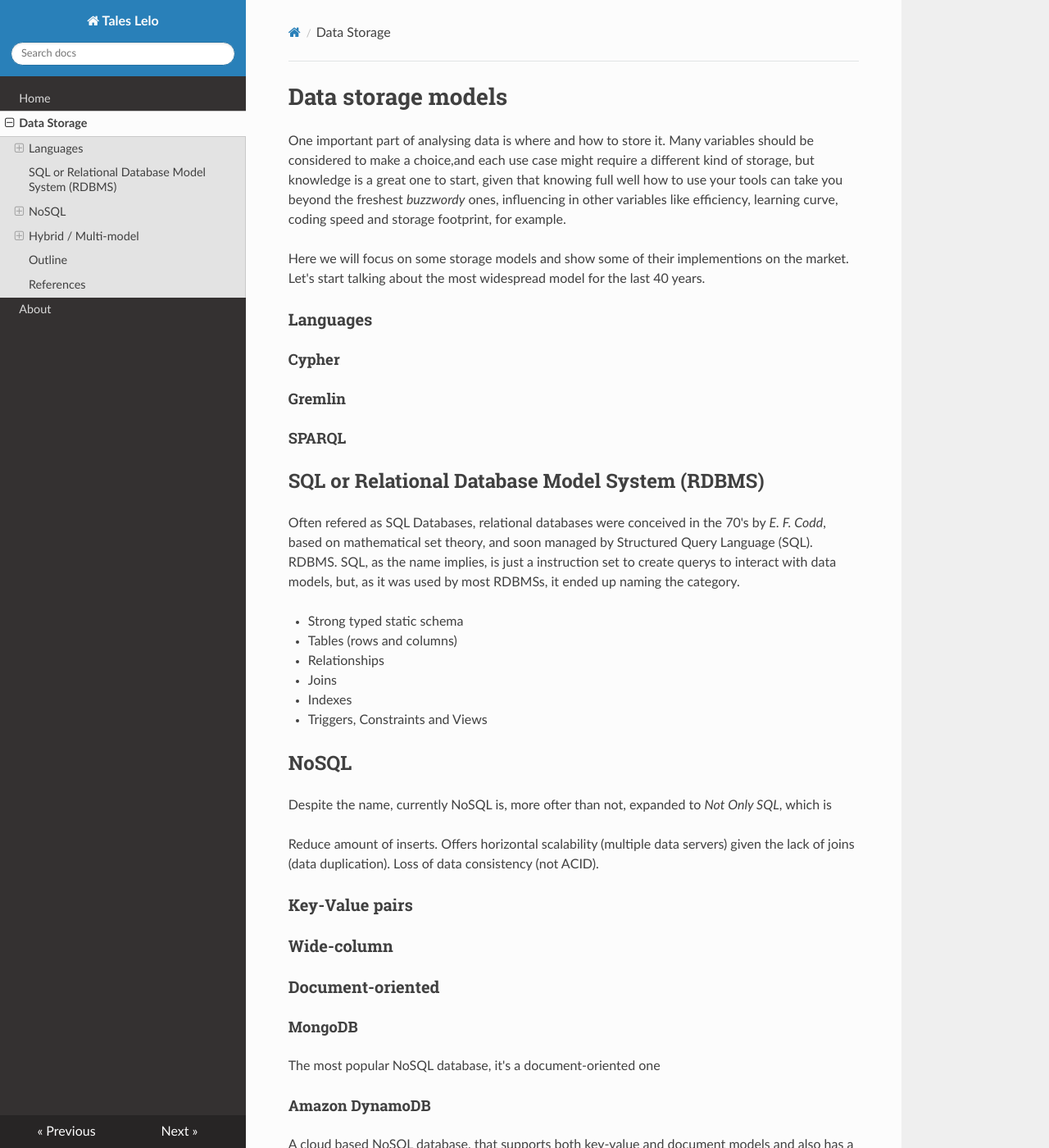
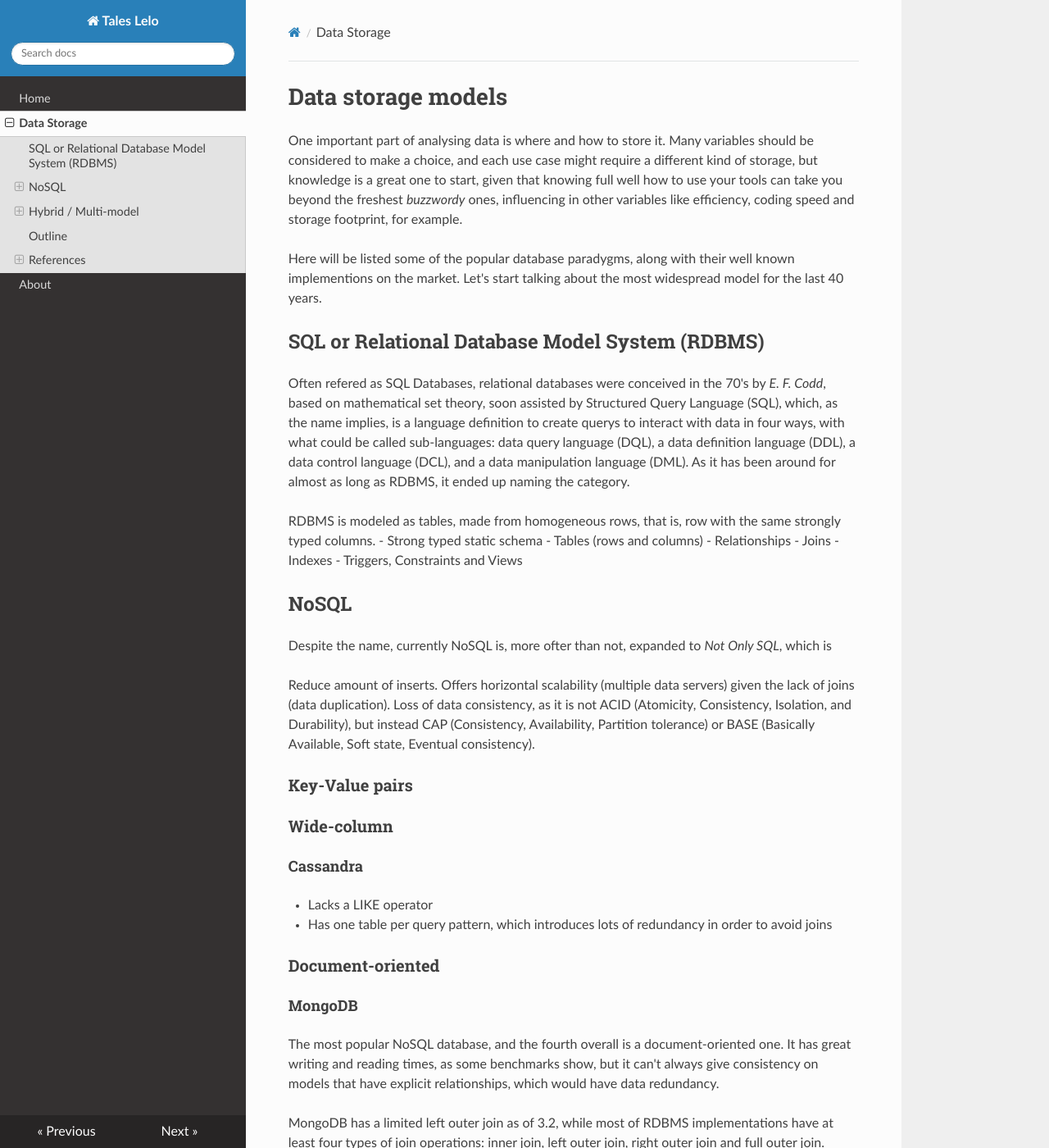
Before and after one commit to tales-aparecida/DeepDive, an MkDocs documentation site: the page built from docs/DataStorage/SQL_vs_noSQL.md, in a window 1280 px wide and 1400 px high. Shown: the whole window at 82% size. Built offline with MkDocs 1.6.1, drawn with Linux system fonts in a browser that asks for light colours; nearby versions of some CDN libraries; some of the changed text lies outside the part shown.

Commit message:
Expanded RDBMS and MongoDB definitions

```diff
--- a/docs/DataStorage/SQL_vs_noSQL.md
+++ b/docs/DataStorage/SQL_vs_noSQL.md
@@ -1,17 +1,13 @@
 # Data storage models
 
-One important part of analysing data is where and how to store it. Many variables should be considered to make a choice,and each use case might require a different kind of storage, but knowledge is a great one to start, given that knowing full well how to use your tools can take you beyond the freshest _buzzwordy_ ones, influencing in other variables like efficiency, learning curve, coding speed and storage footprint, for example.
+One important part of analysing data is where and how to store it. Many variables should be considered to make a choice, and each use case might require a different kind of storage, but knowledge is a great one to start, given that knowing full well how to use your tools can take you beyond the freshest _buzzwordy_ ones, influencing in other variables like efficiency, coding speed and storage footprint, for example.
 
-Here we will focus on some storage models and show some of their implementions on the market. Let's start talking about the most widespread model for the last 40 years.
-
-### Languages
-#### Cypher
-#### Gremlin
-#### SPARQL
+Here will be listed some of the popular database paradygms, along with their well known implementions on the market. Let's start talking about the most widespread model for the last 40 years.
 
 ## SQL or Relational Database Model System (RDBMS)
-Often refered as SQL Databases, relational databases were conceived in the 70's by _E. F. Codd_, based on mathematical set theory, and soon managed by Structured Query Language (SQL). RDBMS. SQL, as the name implies, is just a instruction set to create querys to interact with data models, but, as it was used by most RDBMSs, it ended up naming the category.
+Often refered as SQL Databases, relational databases were conceived in the 70's by _E. F. Codd_, based on mathematical set theory, soon assisted by Structured Query Language (SQL), which, as the name implies, is a language definition to create querys to interact with data in four ways, with what could be called sub-languages: data query language (DQL), a data definition language (DDL), a data control language (DCL), and a data manipulation language (DML). As it has been around for almost as long as RDBMS, it ended up naming the category.
 
+RDBMS is modeled as tables, made from homogeneous rows, that is, row with the same strongly typed columns.
 - Strong typed static schema
 - Tables (rows and columns)
 - Relationships
@@ -26,17 +22,21 @@ Despite the name, currently NoSQL is, more ofter than not, expanded to _Not Only
 
 Reduce amount of inserts.
 Offers horizontal scalability (multiple data servers) given the lack of joins (data duplication).
-Loss of data consistency (not ACID).
+Loss of data consistency, as it is not ACID (Atomicity, Consistency, Isolation, and Durability), but instead CAP (Consistency, Availability, Partition tolerance) or BASE (Basically Available, Soft state, Eventual consistency).
 
 ### Key-Value pairs
 
 ### Wide-column
-
+#### Cassandra
+- Lacks a LIKE operator
+- Has one table per query pattern, which introduces lots of redundancy in order to avoid joins
 
 ### Document-oriented
 
 #### MongoDB
-The most popular NoSQL database, it's a document-oriented one
+The most popular NoSQL database, and the fourth overall is a document-oriented one. It has great writing and reading times, as some benchmarks show, but it can't always give consistency on models that have explicit relationships, which would have data redundancy.
+
+MongoDB has a limited left outer join as of 3.2, while most of RDBMS implementations have at least four types of join operations: inner join, left outer join, right outer join and full outer join.
 
 #### Amazon DynamoDB
 A cloud based NoSQL database, that supports both key-value and document models and also has a library for geospatial indexing.
```
Also changed, not shown: other parts of docs/DataStorage/SQL_vs_noSQL.md (+8 -0 lines).
